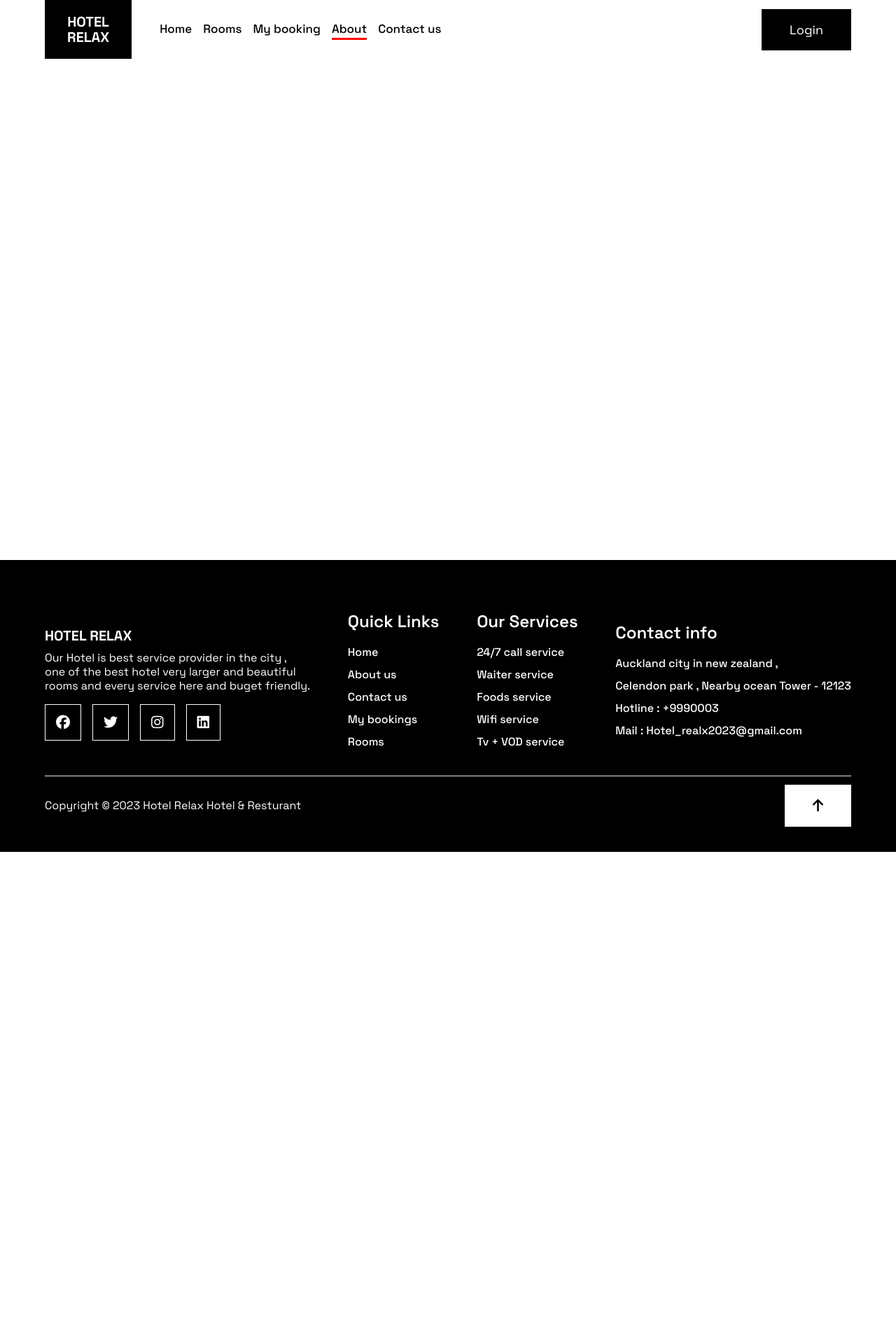
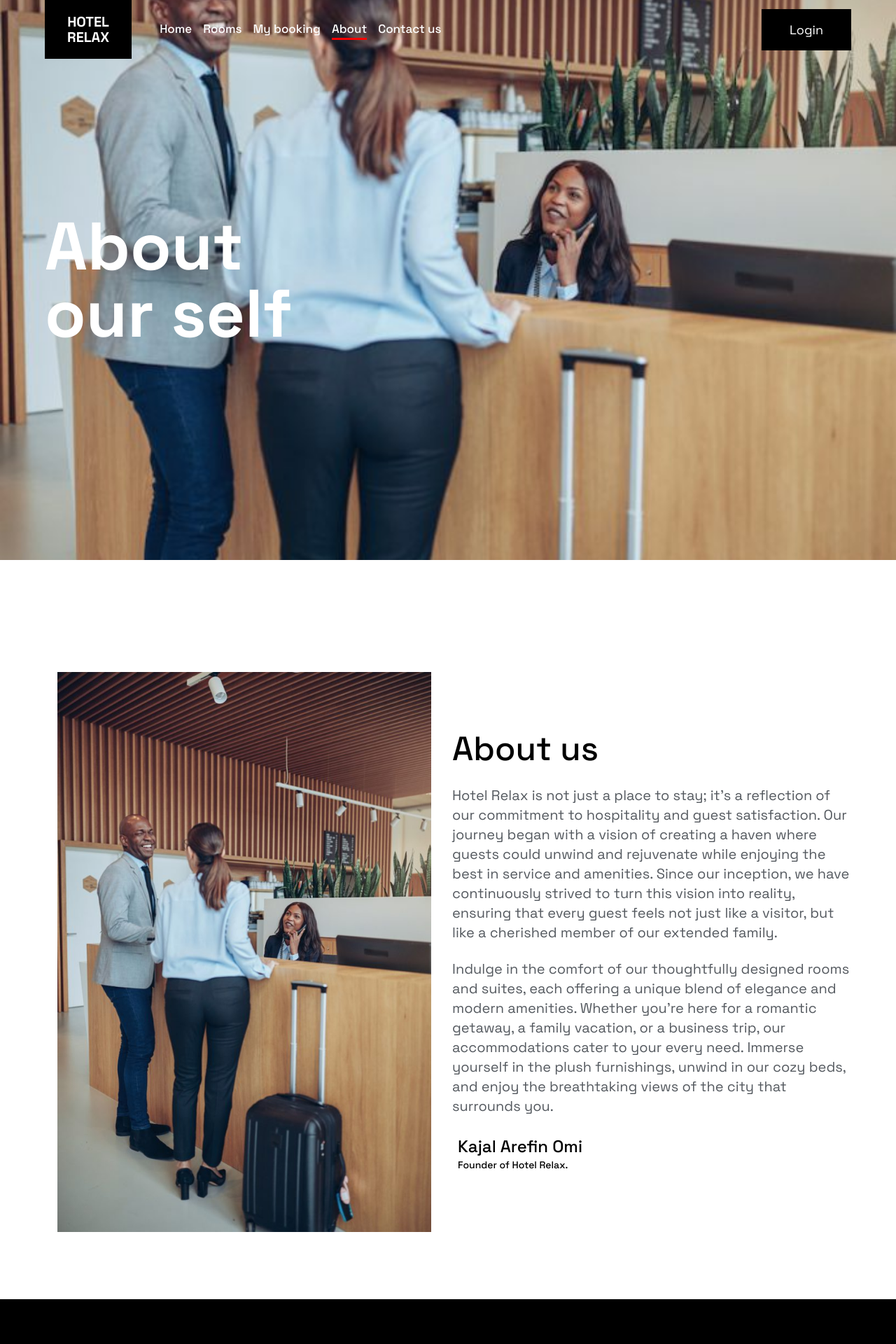
Before and after one commit to Apon995/Assignment-11-Hotel-relax-server, a React (Vite) app: page /About in a window 1280 px wide. Shown: the top 1920 px of the page at 70% size. Before the commit the page ends 1217 px from the top, so only its background shows below. Built offline with nearby package versions, Linux system fonts and the light colour scheme.

Commit message:
create about section and sdesgin header image

```diff
--- a/src/App.jsx
+++ b/src/App.jsx
@@ -1,4 +1,4 @@
-import React from 'react'
+import React, { useEffect } from 'react'
 import Navbar from './Components/Navbar.jsx';
 import Footer from './Components/Footer.jsx';
 import { Outlet, useLocation } from 'react-router-dom';
@@ -7,10 +7,48 @@ import Banner from './Components/Banner.jsx';
 
 function App() {
   const location = useLocation();
+
+  useEffect(() => {
+    if (location.pathname == '/') {
+      document.getElementById('banner').classList.remove('Aboutpage');
+      document.getElementById('banner').classList.remove('Contactpage');
+      document.getElementById('banner').classList.add('homepage');
+    }
+    else if (location.pathname == '/Room') {
+      document.getElementById('banner').classList.remove('homepage');
+      document.getElementById('banner').classList.remove('Aboutpage');
+      document.getElementById('banner').classList.remove('Contactpage');
+    }
+    else if(location.pathname == '/Mybooking'){
+      document.getElementById('banner').classList.remove('homepage');
+      document.getElementById('banner').classList.remove('Aboutpage');
+      document.getElementById('banner').classList.remove('Contactpage');
+    }
+    else if(location.pathname == '/About'){
+      document.getElementById('banner').classList.remove('Contactpage');
+      document.getElementById('banner').classList.remove('homepage');
+      document.getElementById('banner').classList.add('Aboutpage');
+
+    }
+    else if(location.pathname == '/Contact'){
+      document.getElementById('banner').classList.remove('homepage');
+      document.getElementById('banner').classList.remove('Aboutpage');
+      document.getElementById('banner').classList.add('Contactpage');
+
+    }
+
+
+
+
+
+
+
+  }, [location.pathname])
+
   return (
     <>
       <header>
-        <div className={`${location.pathname == '/' ? 'header-image':'banner'}`}>
+        <div id='banner'>
           <Banner />
         </div>
         <Navbar />
--- a/src/Components/About.jsx
+++ b/src/Components/About.jsx
@@ -1,8 +1,65 @@
-import React from 'react'
+import React from 'react';
+import Aboutimg from '../assets/Slider-images/ourHistory.jpg'
 
 function About() {
   return (
-    <div>About</div>
+    <>
+
+      <div className='min-h-screen px-[5%] mt-40'>
+        <div className='flex lg:flex-row flex-col items-center justify-between gap-3'>
+          <div className='lg:w-[50%] w-full '>
+
+            <img src={Aboutimg} alt=".." className='mx-auto max-h-[800px]' />
+
+          </div>
+          <div className='lg:w-[50%] w-full  space-y-7'>
+            <h1 className='md:text-5xl text-3xl font-medium text-[#000]'>
+             About us
+            </h1>
+
+
+           <div>
+           <p className='text-xl font-normal text-[#54595F] mx-auto'>
+            Hotel Relax is not just a place to stay; it's a reflection of our commitment to hospitality and guest satisfaction. Our journey began with a vision of creating a haven where guests could unwind and rejuvenate while enjoying the best in service and amenities. Since our inception, we have continuously strived to turn this vision into reality, ensuring that every guest feels not just like a visitor, but like a cherished member of our extended family.
+
+
+            </p>
+            <br />
+
+            <p className='text-xl text-[#54595F]'>Indulge in the comfort of our thoughtfully designed rooms and suites, each offering a unique blend of elegance and modern amenities. Whether you're here for a romantic getaway, a family vacation, or a business trip, our accommodations cater to your every need. Immerse yourself in the plush furnishings, unwind in our cozy beds, and enjoy the breathtaking views of the city that surrounds you.</p>
+           </div>
+
+
+            <div className='flex md:flex-row flex-col md:justify-start justify-center items-center text-start gap-3 ml-2 mx-auto'>
+              <h2 className='font-medium text-2xl text-black'>
+                Kajal Arefin Omi<br />
+                <p className='text-sm font-medium '>Founder of Hotel Relax.</p>
+              </h2>
+            </div>
+          </div>
+        </div>
+
+      </div>
+      <br />
+      <br />
+      <br />
+      <br />
+
+
+
+
+
+
+
+
+
+
+
+
+
+
+
+    </>
   )
 }
 
--- a/src/Components/Banner.jsx
+++ b/src/Components/Banner.jsx
@@ -6,14 +6,22 @@ function Banner() {
 
     return (
         <>
-            <div className={`${location.pathname == '/' ? 'flex' : 'hidden'}  text-start items-center flex-col justify-center w-fit h-full text-[#FFFF] px-[5%]`}>
-                <span className='text-start w-full text-base font-normal uppercase'>Live The exprience</span>
+            <div className={`${location.pathname == '/' || location.pathname == '/About' || location.pathname == '/Contact' ? 'flex' : 'hidden'}  text-start items-center flex-col justify-center w-fit h-full text-[#FFFF] px-[5%]`}>
+                <span className={`${location.pathname == '/'  ? 'block' : 'hidden'} text-start w-full text-base font-normal uppercase`}>Live The exprience</span>
 
-                <h1 className='text-8xl leading-tight uppercase font-bold'>Make <br />
+                <h1 className={`${location.pathname == '/'  ? 'block' : 'hidden'} text-8xl leading-tight uppercase font-bold`}>Make <br />
                     yourself <br />
                     At the Home</h1>
 
-                <div className='w-full text-start'>
+                <h1 className={`${location.pathname == '/About'  ? 'block' : 'hidden'} text-8xl font-bold text-white`}>
+                    About <br /> our self
+                </h1>
+
+                <h1 className={`${location.pathname == '/Contact'  ? 'block' : 'hidden'} text-8xl font-bold text-white`}>
+                    Contact <br /> With us
+                </h1>
+
+                <div className={`${location.pathname == '/'  ? 'block' : 'hidden'} w-full text-start`}>
                     <button className='border-2 py-4 px-6 text-base active:bg-[#ff0000] active:text-[#FFFF] hover:bg-white hover:text-black transition-all font-medium'>View our rooms</button>
                 </div>
             </div>
--- a/src/Components/Contact.jsx
+++ b/src/Components/Contact.jsx
@@ -2,7 +2,9 @@ import React from 'react'
 
 function Contact() {
   return (
-    <div>Contact</div>
+    <>
+
+    </>
   )
 }
 
--- a/src/Components/Navbar.jsx
+++ b/src/Components/Navbar.jsx
@@ -17,7 +17,7 @@ function Navbar() {
 
 
   useEffect(() => {
-    if (location.pathname == '/') {
+    if (location.pathname == '/' || location.pathname == '/About' || location.pathname == '/Contact') {
 
       window.addEventListener("scroll", handleChangeNav);
     }
@@ -27,10 +27,10 @@ function Navbar() {
   }, [location.pathname, handleChangeNav])
 
   useEffect(() => {
-    if (location.pathname == '/') {
+    if (location.pathname == '/' || location.pathname == '/About' || location.pathname == '/Contact') {
       setNavbar(false)
     }
-  }, [location.pathname == '/'])
+  }, [location.pathname])
 
 
   return (
--- a/src/Main.css
+++ b/src/Main.css
@@ -51,7 +51,7 @@ body {
 }
 
 /* --home-page-banner-image-setup */
-.header-image {
+.homepage {
   background-image: url(./assets/Slider-images/slider-1.jpg);
   background-repeat: no-repeat;
   background-size: cover;
@@ -59,3 +59,22 @@ body {
   width: 100%;
   height: 100vh;
 }
+
+.Aboutpage {
+  background-image: url(./assets/Slider-images/ourHistory.jpg);
+  background-repeat: no-repeat;
+  background-size: cover;
+  background-position: center;
+  width: 100%;
+  height: 100vh;
+
+}
+.Contactpage {
+  background-image: url(./assets/Slider-images/grand-region.jpg);
+  background-repeat: no-repeat;
+  background-size: cover;
+  background-position: center;
+  width: 100%;
+  height: 100vh;
+
+}
```
